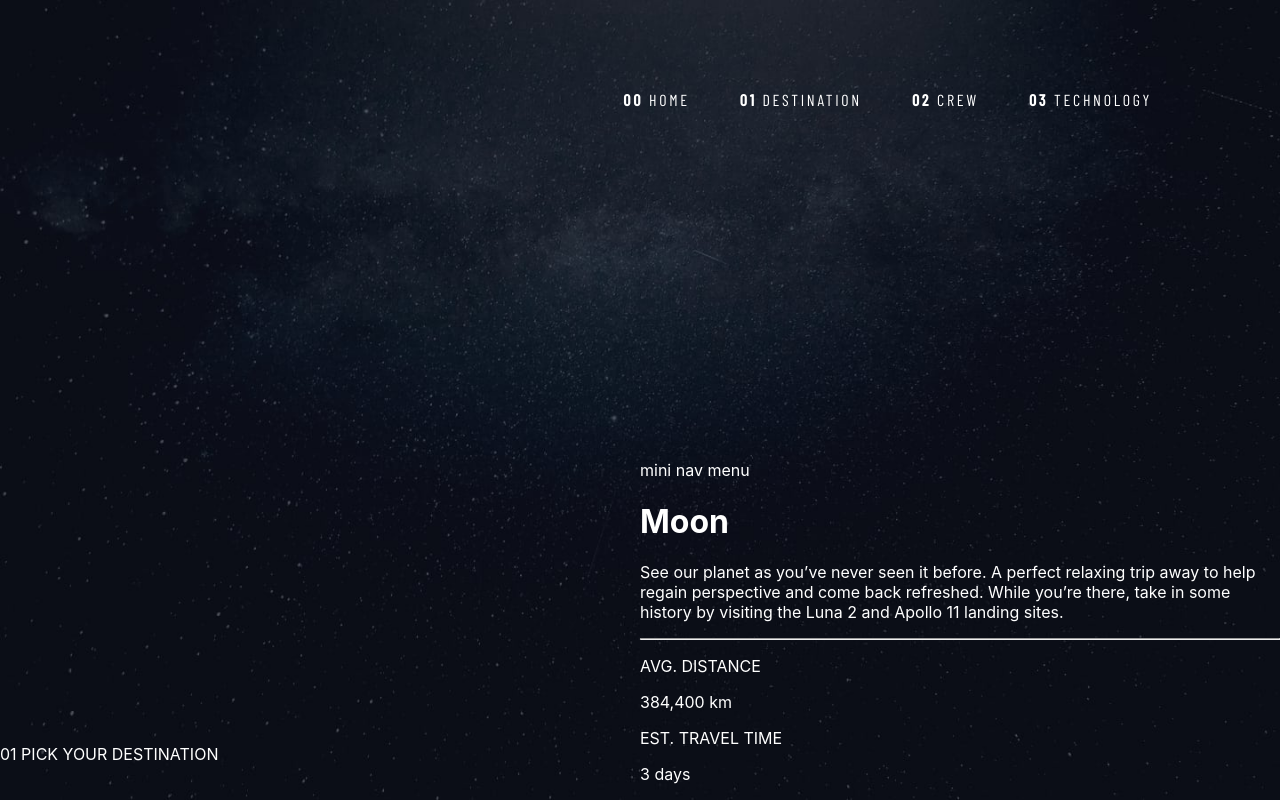
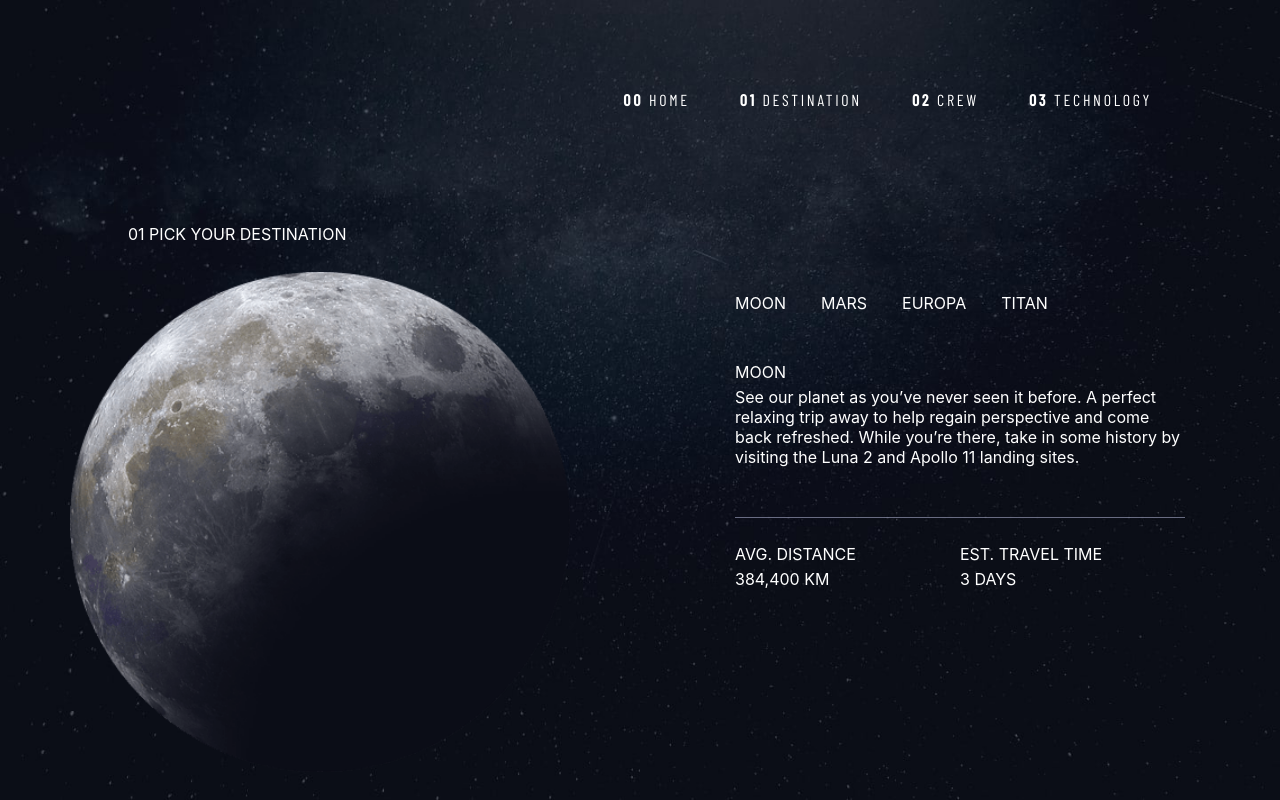
Before and after one commit to kabocha23/space-tourism, a React (Create React App) app: page /destination in a window 1280 px wide. Built offline with nearby package versions, Linux system fonts and the light colour scheme; a web font is replaced by a local one.

Commit message:
styled destination page to prepare for routes and animations

```diff
--- a/src/components/01 Destination/Destination.css
+++ b/src/components/01 Destination/Destination.css
@@ -9,12 +9,83 @@
     color: #FFFFFF;
 }
 
+/* left half */
 .destination-img {
+    display: flex;
+    flex-direction: column;
+    height: 80%;
     width: 50%;
+    min-width: 500px;
     margin-top: auto;
 }
+.destination-img p {
+    margin-top: 10%;
+    margin-left: 20%;
+    margin-bottom: 0%;
+}
 
+.destination-img img {
+    height: 500px;
+    width: 500px;
+    margin-top: auto;
+    margin-left: auto;
+    margin-right: auto;
+    margin-bottom: auto;
+}
+
+/* right half */
 .destination-blurb {
+    height: 80%;
     width: 50%;
+    min-width: 500px;
     margin-top: auto;
+    margin-left: auto;
+    margin-right: auto;
 }
+.destination-blurb-sub {
+    height: auto;
+    width: 450px;
+    margin-top: 20%;
+    margin-left: auto;
+    margin-right: auto;
+}
+.destination-nav {
+    display: flex;
+    flex-direction: row;
+    margin-bottom: 10%;
+}
+.destination-nav p {
+    cursor: pointer;
+    margin-right: 35px;
+}
+.destination-blurb p {
+    margin-top: 1%;
+    margin-bottom: 1%;
+}
+
+/* divider */
+hr {
+    height: 0.5px;
+    width: 100%;
+    background-color: #d0d6f979;
+    border: none;
+    margin-top: 50px;
+    margin-left: 0px;
+    margin-bottom: 25px;
+}
+/* divider */
+
+.destination-blurb-bottom {
+    display: flex;
+    flex-direction: row;
+}
+.avg-distance {
+    display: flex;
+    flex-direction: column;
+    width: 50%;
+}
+.est-travel-time {
+    display: flex;
+    flex-direction: column;
+    width: 50%;
+}
--- a/src/components/01 Destination/Destination.tsx
+++ b/src/components/01 Destination/Destination.tsx
@@ -15,27 +15,36 @@ const Destination: FC<DestinationProps> = ({ destinations }) => {
 
   return (
     <div className="destination-container">
+
       <div className="destination-img">
-        <p><span>01</span> PICK YOUR DESTINATION</p>
-        <img />
+        <p className="heading-5"><span>01</span> PICK YOUR DESTINATION</p>
+        <img src={require(`../../${destinations[0].images.png}.png`)}/>
       </div>
+
       <div className="destination-blurb">
+        <div className="destination-blurb-sub">
           <div className="destination-blurb-top">
-          <p>mini nav menu</p>
-          <h1>{destinations[0].name}</h1>
-          <p>{destinations[0].description}</p>
+            <div className="destination-nav subheading-2">
+              <p>MOON</p>
+              <p>MARS</p>
+              <p>EUROPA</p>
+              <p>TITAN</p>
+            </div>
+            <p className="heading-2">{destinations[0].name.toUpperCase()}</p>
+            <p className="body-text lavender">{destinations[0].description}</p>
           </div>
 
           <hr></hr>
 
           <div className="destination-blurb-bottom">
             <div className="avg-distance">
-            <p>AVG. DISTANCE</p>
-            <p>{destinations[0].distance}</p>
+              <p className="subheading-2 lavender">AVG. DISTANCE</p>
+              <p className="heading-4 white">{destinations[0].distance.toUpperCase()}</p>
             </div>
             <div className="est-travel-time">
-            <p>EST. TRAVEL TIME</p>
-            <p>{destinations[0].travel}</p>
+              <p className="subheading-2 lavender">EST. TRAVEL TIME</p>
+              <p className="heading-4 white">{destinations[0].travel.toUpperCase()}</p>
+            </div>
           </div>
         </div>
       </div>
```
Lines whose indentation alone changed are shown as unchanged.
